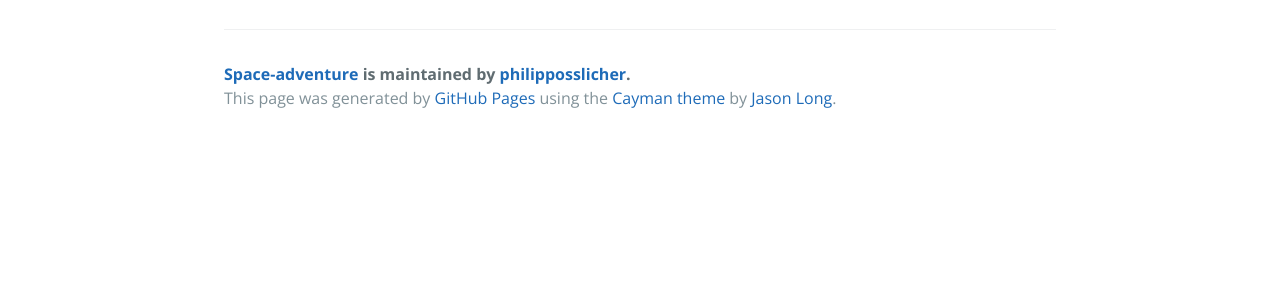
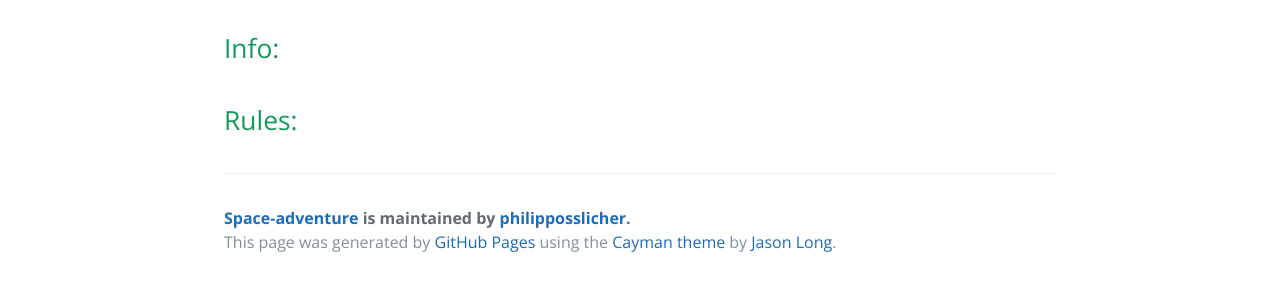
Before and after one commit to philipposslicher/Space-Adventure, a plain HTML site: page index.html in a window 1280 px wide. Shown: the part 470-760 px from the top of the page. Drawn offline with nearby package versions, Linux system fonts and the light colour scheme.

Commit message:
Create gh-pages branch via GitHub

```diff
--- a/index.html
+++ b/index.html
@@ -22,6 +22,12 @@
       <h1>
 <a id="welcome-to-space-adventure" class="anchor" href="#welcome-to-space-adventure" aria-hidden="true"><span class="octicon octicon-link"></span></a>Welcome to Space-Adventure</h1>
 
+<h2>
+<a id="info" class="anchor" href="#info" aria-hidden="true"><span class="octicon octicon-link"></span></a>Info:</h2>
+
+<h2>
+<a id="rules" class="anchor" href="#rules" aria-hidden="true"><span class="octicon octicon-link"></span></a>Rules:</h2>
+
       <footer class="site-footer">
         <span class="site-footer-owner"><a href="https://github.com/philipposslicher/Space-Adventure">Space-adventure</a> is maintained by <a href="https://github.com/philipposslicher">philipposslicher</a>.</span>
 
--- a/params.json
+++ b/params.json
@@ -1 +1 @@
-{"name":"Space-adventure","tagline":"A work-in-progress Xcode Mac Command Line Game. Located in space, you have to explore the planets around you.","body":"#Welcome to Space-Adventure\r\n\r\n","google":"","note":"Don't delete this file! It's used internally to help with page regeneration."}
+{"name":"Space-adventure","tagline":"A work-in-progress Xcode Mac Command Line Game. Located in space, you have to explore the planets around you.","body":"#Welcome to Space-Adventure\r\n\r\n##Info:\r\n\r\n##Rules:\r\n\r\n","google":"","note":"Don't delete this file! It's used internally to help with page regeneration."}
```
